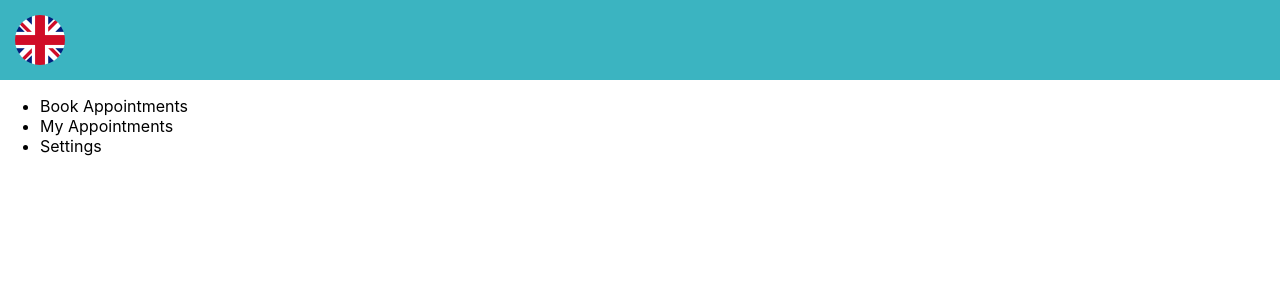
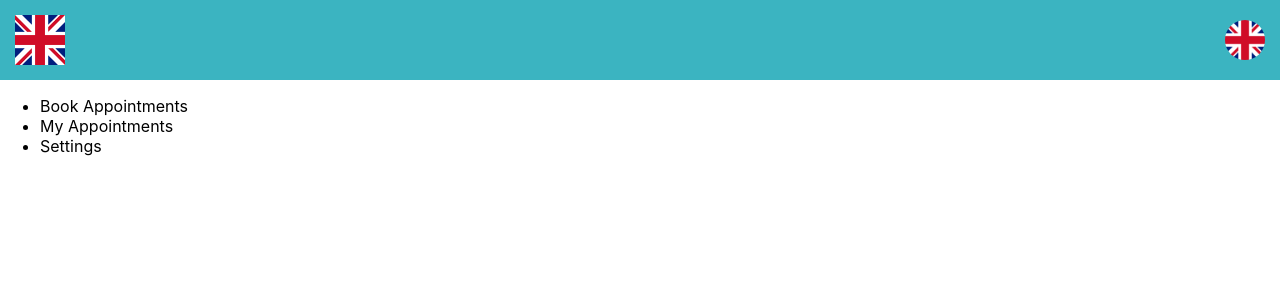
Before and after one commit to rrorrolfo/doc_booking, a React (Create React App) app: page / in a window 1280 px wide. Shown: the top 300 px of the page. Built offline with nearby package versions, Linux system fonts and the light colour scheme.

Commit message:
Styled and added expected images

```diff
--- a/src/components/Header.js
+++ b/src/components/Header.js
@@ -5,9 +5,8 @@ import "../styles/header.css"
 const Header = () => {
     return(
         <header className="Header">
-            <div className="language">
-                <img src={flag} alt="language selection"/>
-            </div>
+                <img src={flag} className="logo" alt="language selection"/>
+                <img src={flag} className="language" alt="language selection"/>
         </header>
     )
 }
--- a/src/styles/header.css
+++ b/src/styles/header.css
@@ -1,16 +1,19 @@
 
 .Header {
     background-color: #3BB4C1;
+    display: flex;
+    justify-content: space-between;
+    padding: 15px;
+}
+
+.logo {
+    height: 50px;
+    width: 50px;
 }
 
 .language {
-    display: flex;
-
+    height: 40px;
+    width: 40px;
+    border-radius: 50%;
+    margin-top: 5px;
 }
-
-.language img {
-    height: 50px;
-    width: 50px;
-    border-radius: 50%;
-    margin: 15px;
-}
```
